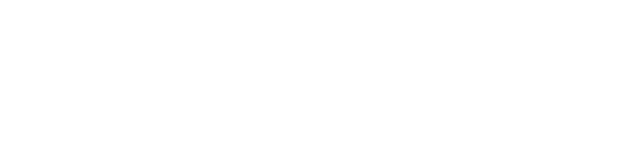
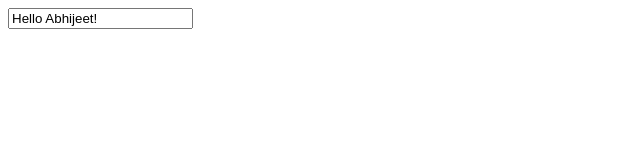
Before and after one commit to Abbyddybbuk/TSAdvancedTypes, a website with bundled scripts: page index.html in a window 1280 px wide. Shown: the whole page, without its empty margins (0-640 px from the left). Built offline with nearby package versions, Linux system fonts and the light colour scheme.

Commit message:
Type Casting

```diff
--- a/index.html
+++ b/index.html
@@ -8,5 +8,6 @@
   <script src="dist/app.js" defer></script>
 </head>
 <body>
+   <input type="text" id="user-input">
 </body>
 </html>
--- a/src/app.ts
+++ b/src/app.ts
@@ -100,3 +100,11 @@ function moveAnimal(animal: Animal) {
 }
 
 moveAnimal({type: 'Bird', flyingSpeed: 30});
+// const inputElement = <HTMLInputElement>document.getElementById('user-input')!; //this is also correct
+// const inputElement = document.getElementById('user-input')! as HTMLInputElement;
+// inputElement.value = 'Hello World!';
+const inputElement = document.getElementById('user-input');
+
+if (inputElement) {
+    (inputElement as HTMLInputElement).value = 'Hello Abhijeet!';
+}
```
